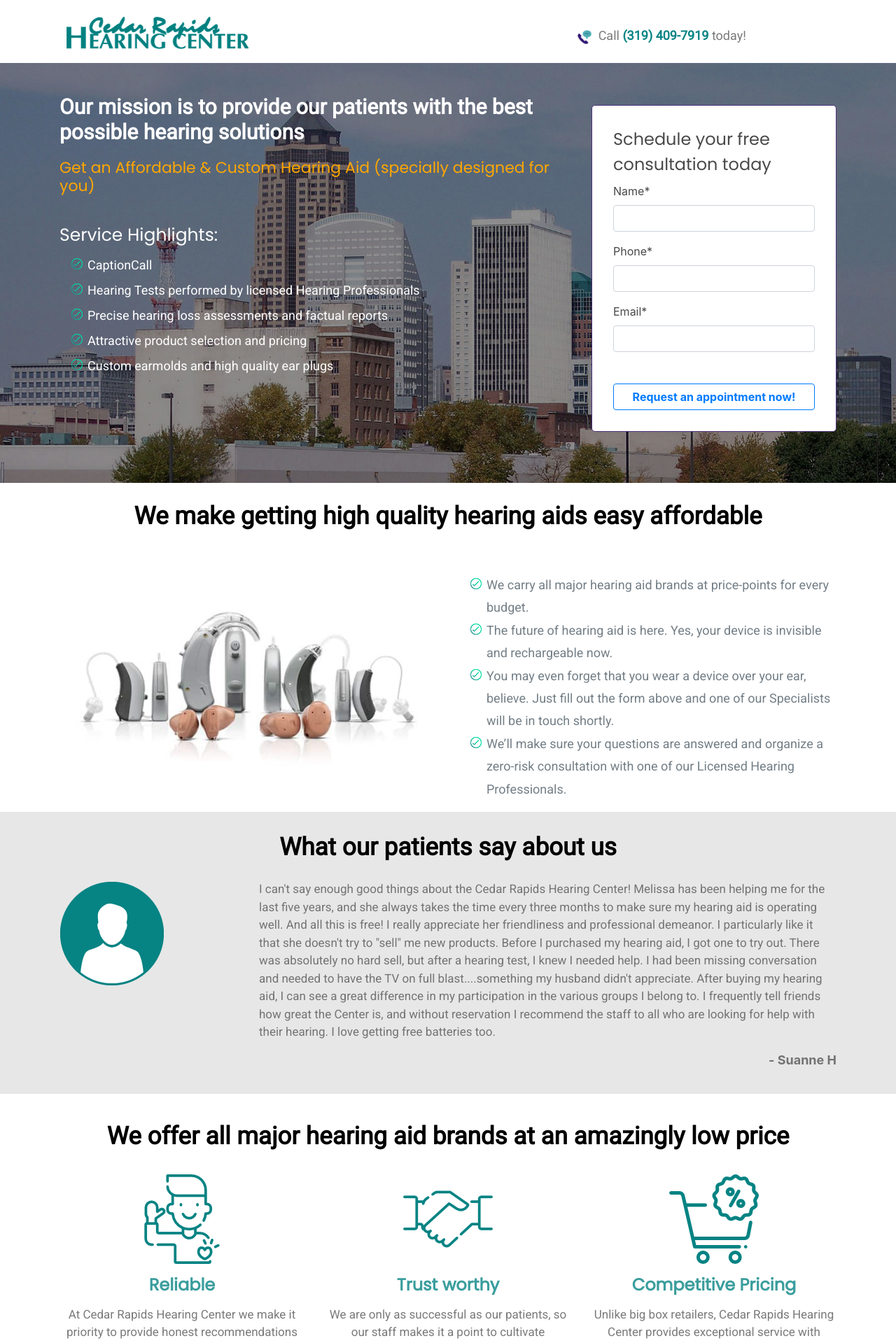
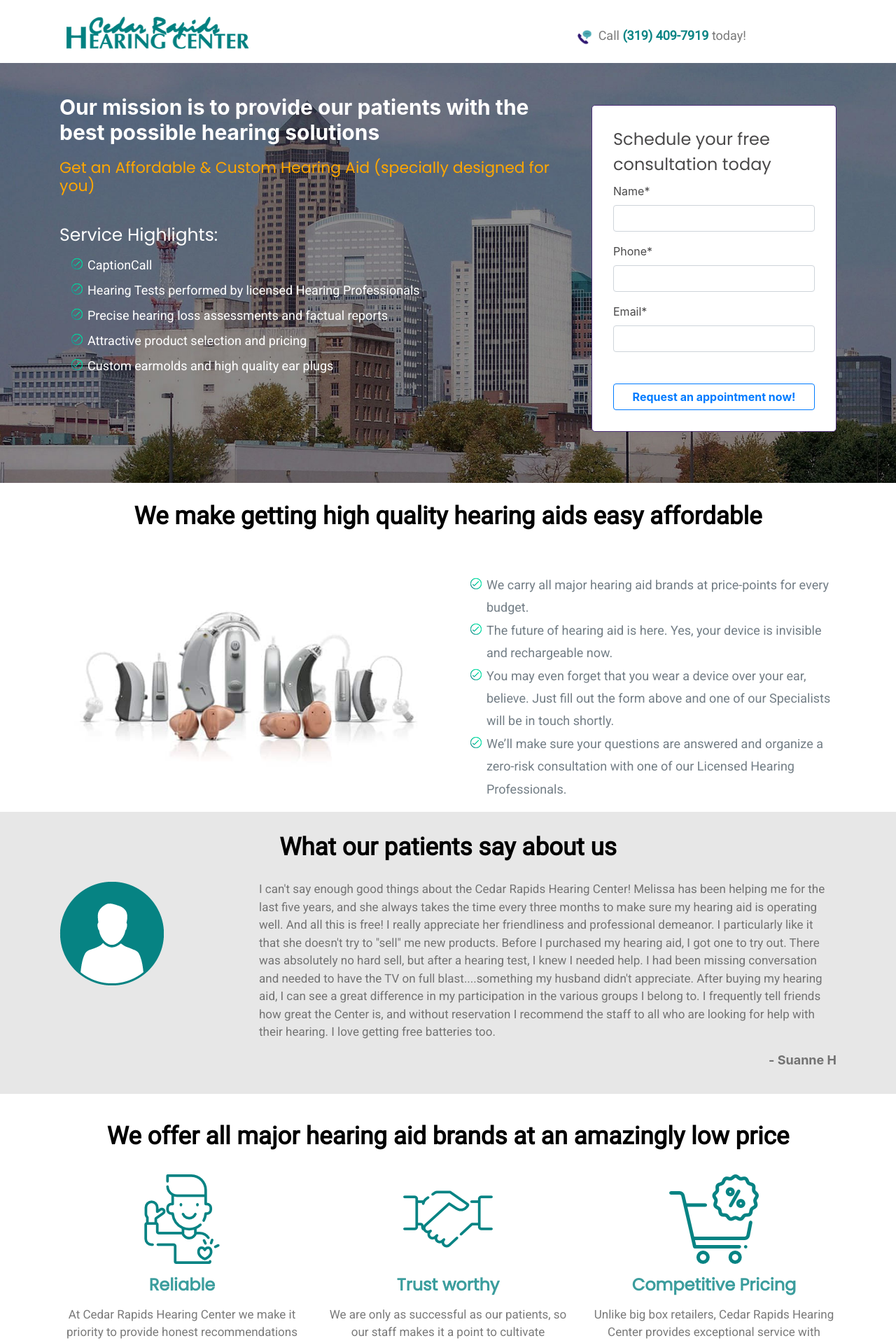
Before and after one commit to allwinjoseph/cedar-hearing-aid-fitting, a Jekyll site: the page built from index.html, in a window 1280 px wide. Shown: the top 1919 px of the page at 70% size. Built offline with Jekyll 4.4.1, drawn with Linux system fonts in a browser that asks for light colours; nearby versions of some CDN libraries.

Commit message:
Update header.html

```diff
--- a/_includes/header.html
+++ b/_includes/header.html
@@ -24,7 +24,7 @@
 <div class="row">
 <div class="col-md-8">
   <h1 class="title">Hearing Aid Fitting</h1>
-	<h2 class="sub-title">Our mission is to provide our patients with the best possible hearing solutions</h3>
+	<h1 class="sub-title">Our mission is to provide our patients with the best possible hearing solutions</h1>
 	<h3 class="sub-title1">Get an Affordable & Custom Hearing Aid (specially designed for you)</h3>
 <div class="ser-high">
 	<h3>Service Highlights:</h3>
```
